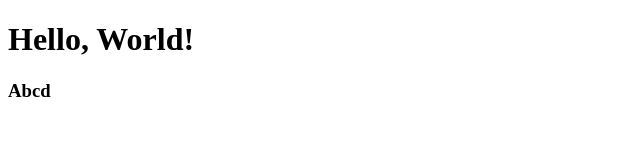
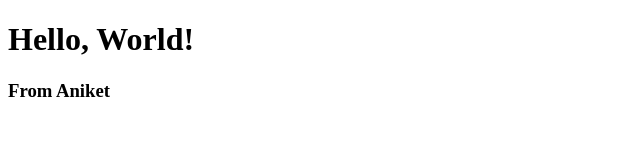
Before and after one commit to AniketDhemare/Proj-A, a plain HTML site: page front-end/index.html in a window 1280 px wide. Shown: the full height of the page, 0-640 px from the left. Drawn offline with Linux system fonts and the light colour scheme.

Commit message:
commit msg

```diff
--- a/front-end/index.html
+++ b/front-end/index.html
@@ -9,6 +9,6 @@
 </head>
 <body>
     <h1>Hello, World!</h1>
-    <h3>Abcd</h3>
+    <h3>From Aniket</h3>
 </body>
 </html>
```
